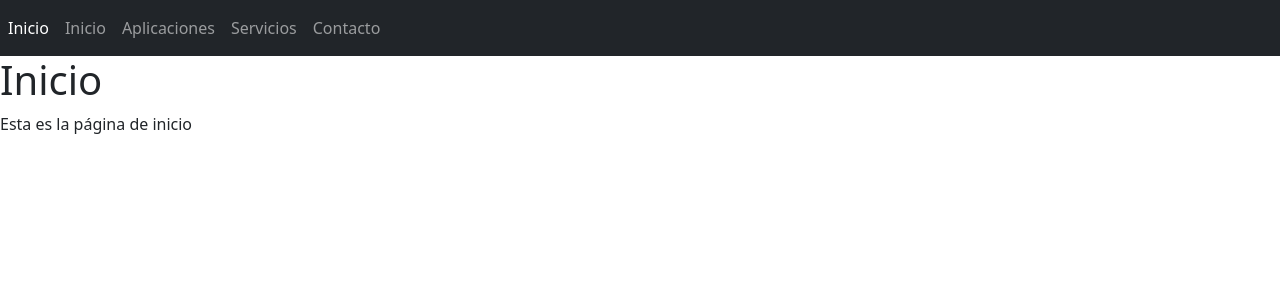
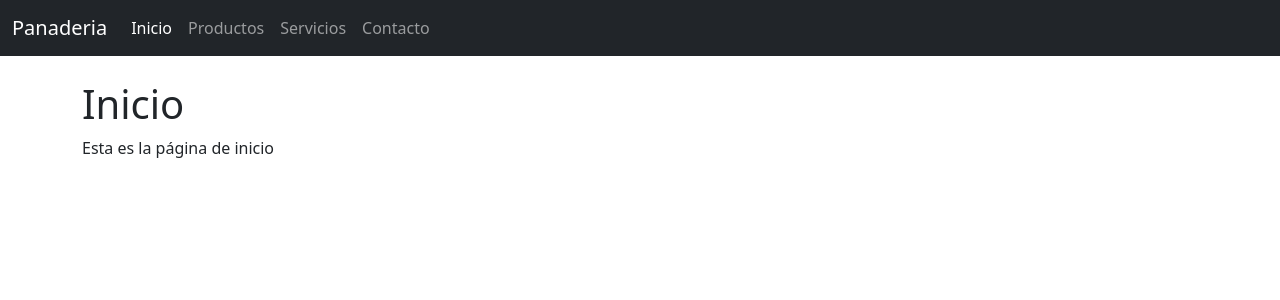
Before and after one commit to Ray-mocca/Proyecto_Progra_Avanzada, a Django app: page / in a window 1280 px wide. Shown: the top 300 px of the page. Run offline with Django 5.2, Linux system fonts and the light colour scheme.

Commit message:
paginas añadidas

```diff
--- a/Website_Menu_Project/ProyectoMenu/static/ProyectoMenu/css/styles.css
+++ /dev/null
@@ -1,12 +0,0 @@
-/* styles.css */
-.navbar-nav .nav-item .nav-link {
-    padding: 14px 20px;
-    display: block;
-    color: white;
-    text-align: center;
-    text-decoration: none;
-}
-
-.navbar-nav .nav-item .nav-link:hover {
-    background-color: #575757;
-}
--- a/Website_Menu_Project/ProyectoMenu/templates/base.html
+++ b/Website_Menu_Project/ProyectoMenu/templates/base.html
@@ -4,6 +4,7 @@
 <html lang="es">
     <head>
         <title>{% block titulo %}  {% endblock %}</title>
+
         <!-- Required meta tags -->
         <meta charset="utf-8" />
         <meta
@@ -19,21 +20,32 @@
             crossorigin="anonymous"
         />
 
-        <!-- Custom CSS -->
-        <link rel="stylesheet" href="{% static 'ProyectoMenu/css/styles.css' %}">
     </head>
 
     <body>
         <header>
-            <nav class="navbar navbar-expand navbar-dark bg-dark">
-                <div class="nav navbar-nav">
-                    <a class="nav-item nav-link active" href="#" aria-current="page"
-                        >Inicio <span class="visually-hidden">(current)</span></a
-                    >
-                    <a class="nav-item nav-link" href="#">Inicio</a>
-                    <a class="nav-item nav-link" href="#">Aplicaciones</a>
-                    <a class="nav-item nav-link" href="#">Servicios</a>
-                    <a class="nav-item nav-link" href="#">Contacto</a>
+            <nav class="navbar navbar-expand-lg navbar-dark bg-dark">
+                <div class="container-fluid">
+                    <a class="navbar-brand" href="#">Panaderia</a>
+                    <button class="navbar-toggler" type="button" data-bs-toggle="collapse" data-bs-target="#navbarNav" aria-controls="navbarNav" aria-expanded="false" aria-label="Toggle navigation">
+                        <span class="navbar-toggler-icon"></span>
+                    </button>
+                    <div class="collapse navbar-collapse" id="navbarNav">
+                        <ul class="navbar-nav">
+                            <li class="nav-item">
+                                <a class="nav-link active" aria-current="page" href="{% url 'inicio' %}">Inicio</a>
+                            </li>
+                            <li class="nav-item">
+                                <a class="nav-link" href="{% url 'productos' %}">Productos</a>
+                            </li>
+                            <li class="nav-item">
+                                <a class="nav-link" href="{% url 'servicios' %}">Servicios</a>
+                            </li>
+                            <li class="nav-item">
+                                <a class="nav-link" href="{% url 'contacto' %}">Contacto</a>
+                            </li>
+                        </ul>
+                    </div>
                 </div>
             </nav>
 
--- a/Website_Menu_Project/ProyectoMenu/templates/paginas/inicio.html
+++ b/Website_Menu_Project/ProyectoMenu/templates/paginas/inicio.html
@@ -3,7 +3,8 @@
 {% block titulo %}Inicio{% endblock %}
 
 {% block contenido %}
-
-    <h1>Inicio</h1>
-    <p>Esta es la página de inicio</p>
+    <div class="container mt-4">
+        <h1>Inicio</h1>
+        <p>Esta es la página de inicio</p>
+    </div>
 {% endblock %}
--- a/Website_Menu_Project/ProyectoMenu/urls.py
+++ b/Website_Menu_Project/ProyectoMenu/urls.py
@@ -3,4 +3,7 @@ from . import views
 
 urlpatterns = [
     path('', views.inicio, name='inicio'),
+    path('productos/', views.productos, name='productos'),
+    path('contacto/', views.contacto, name='contacto'),
+    path('servicios/', views.servicios, name='servicios')
 ]
--- a/Website_Menu_Project/ProyectoMenu/views.py
+++ b/Website_Menu_Project/ProyectoMenu/views.py
@@ -6,3 +6,14 @@ from django.shortcuts import render
 def inicio(request):
     return render(request, 'paginas/inicio.html')
     return render(request, 'base.html')
+
+def productos(request):
+    return render(request, 'paginas/productos.html')
+    return render(request, 'base.html')
+
+def servicios(request):
+    return render(request, 'paginas/servicios.html')
+    return render(request, 'base.html')
+def contacto(request):
+    return render(request, 'paginas/contacto.html')
+    return render(request, 'base.html')
```
Also changed, not shown: Website_Menu_Project/ProyectoMenu/templates/paginas/productos.html (added, +11 -0 lines), Website_Menu_Project/ProyectoMenu/templates/paginas/contacto.html (added), Website_Menu_Project/ProyectoMenu/templates/paginas/servicios.html (added).
